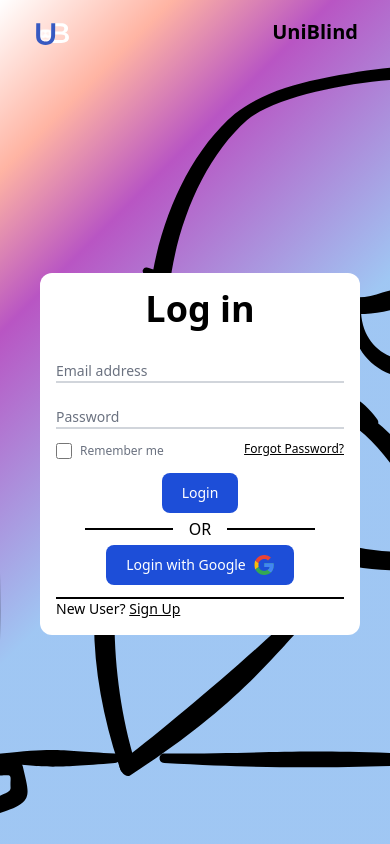
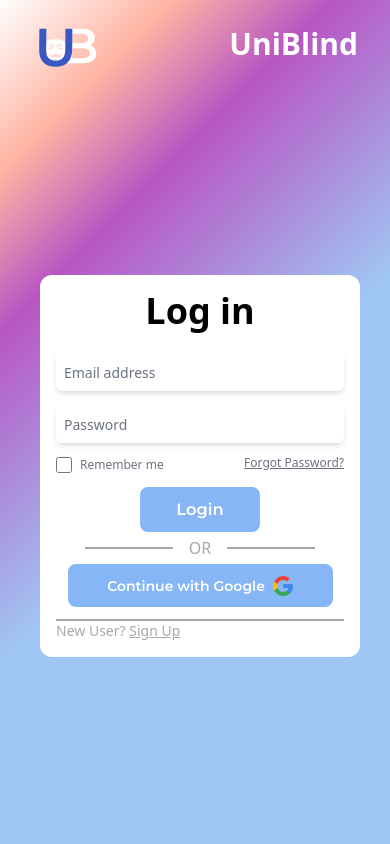
Before and after one commit to rajukumar2003/UniBlind, a React (Vite) app: page /login in a window 390 px wide. Built offline with nearby package versions, Linux system fonts and the light colour scheme; a web font is replaced by a local one.

Commit message:
login signup responsive

```diff
--- a/src/Components/LoginPanel.jsx
+++ b/src/Components/LoginPanel.jsx
@@ -2,12 +2,15 @@ import React, { useState } from "react";
 import { GoogleIcon } from "../assets/Icons";
 import { Link } from "react-router-dom";
 import { auth } from "../firebase";
-import { signInWithPopup, GoogleAuthProvider, signInWithEmailAndPassword} from "firebase/auth";
+import {
+  signInWithPopup,
+  GoogleAuthProvider,
+  signInWithEmailAndPassword,
+} from "firebase/auth";
 import { useNavigate } from "react-router-dom";
 import { useUserContext } from "../userContext";
 import { handleGoogleSignup } from "./authUtils";
 import { addUserWithRandomUsername } from "./addUserWithRandomName";
-
 
 const LoginPanel = () => {
   const navigate = useNavigate();
@@ -34,7 +37,7 @@ const LoginPanel = () => {
     signInWithEmailAndPassword(auth, email, password)
       .then((userCredential) => {
         const user = userCredential.user;
-        localStorage.setItem('userId', user.uid);
+        localStorage.setItem("userId", user.uid);
         navigate("/dashboard");
       })
       .catch((error) => {
@@ -57,13 +60,13 @@ const LoginPanel = () => {
               type="email"
               name="floating_email"
               id="floating_email"
-              className="block py-0.5 px-0 w-full text-lg text-gray-900 bg-transparent border-0 border-b-2 border-gray-300 appearance-none dark:text-black dark:border-gray-600 dark:focus:border-blue-500 focus:outline-none focus:ring-0 focus:border-blue-600 peer"
+              className="block py-1.5 px-2 w-full text-lg text-gray-900 bg-transparent shadow-md rounded-md appearance-none dark:text-black dark:border-gray-600 dark:focus:border-blue-500 focus:outline-none focus:ring-0 focus:border-blue-600 peer"
               placeholder=" "
               required
             />
             <label
               htmlFor="floating_email"
-              className="peer-focus:font-medium absolute text-sm text-gray-500 dark:text-gray-400 duration-300 transform -translate-y-6 scale-75 top-3 -z-10 origin-[0] peer-focus:start-0 rtl:peer-focus:translate-x-1/4 rtl:peer-focus:left-auto peer-focus:text-blue-600 peer-focus:dark:text-blue-500 peer-placeholder-shown:scale-100 peer-placeholder-shown:translate-y-0 peer-focus:scale-75 peer-focus:-translate-y-6"
+              className="px-2 peer-focus:font-medium absolute text-sm text-gray-500 dark:text-gray-400 duration-300 transform -translate-y-6 scale-75 top-3 -z-10 origin-[0] peer-focus:start-0 rtl:peer-focus:translate-x-1/4 rtl:peer-focus:left-auto peer-focus:text-blue-600 peer-focus:dark:text-blue-500 peer-placeholder-shown:scale-100 peer-placeholder-shown:translate-y-0 peer-focus:scale-75 peer-focus:-translate-y-6"
             >
               Email address
             </label>
@@ -76,13 +79,13 @@ const LoginPanel = () => {
               type="password"
               name="floating_password"
               id="login_password"
-              className="block py-0.5 px-0 w-full text-lg text-gray-900 bg-transparent border-0 border-b-2 border-gray-300 appearance-none dark:text-black dark:border-gray-600 dark:focus:border-blue-500 focus:outline-none focus:ring-0 focus:border-blue-600 peer"
+              className="block py-2.5 px-2 w-full text-sm text-gray-900 bg-transparent shadow-md rounded-md appearance-none dark:text-black dark:border-gray-600 dark:focus:border-blue-500 focus:outline-none focus:ring-0 focus:border-blue-600 peer"
               placeholder=" "
               required
             />
             <label
               htmlFor="floating_password"
-              className="peer-focus:font-medium absolute text-sm text-gray-500 dark:text-gray-400 duration-300 transform -translate-y-6 scale-75 top-3 -z-10 origin-[0] peer-focus:start-0 rtl:peer-focus:translate-x-1/4 peer-focus:text-blue-600 peer-focus:dark:text-blue-500 peer-placeholder-shown:scale-100 peer-placeholder-shown:translate-y-0 peer-focus:scale-75 peer-focus:-translate-y-6"
+              className="px-2 peer-focus:font-medium absolute text-sm text-gray-500 dark:text-gray-400 duration-300 transform -translate-y-6 scale-75 top-3 -z-10 origin-[0] peer-focus:start-0 rtl:peer-focus:translate-x-1/4 peer-focus:text-blue-600 peer-focus:dark:text-blue-500 peer-placeholder-shown:scale-100 peer-placeholder-shown:translate-y-0 peer-focus:scale-75 peer-focus:-translate-y-6"
             >
               Password
             </label>
@@ -104,29 +107,31 @@ const LoginPanel = () => {
                 Remember me
               </label>
             </div>
-            <Link to="/forgotpassword" className=" underline text-xs">
+            <Link
+              to="/forgotpassword"
+              className=" underline text-xs text-gray-500"
+            >
               Forgot Password?
             </Link>
           </div>
           <div className="flex flex-col items-center">
             <button
               type="submit"
-              className="text-white bg-blue-700 hover:bg-blue-800 focus:ring-4 focus:outline-none focus:ring-blue-300 font-medium rounded-lg text-sm w-fit px-5 py-2.5 text-center dark:bg-blue-600 dark:hover:bg-blue-700 dark:focus:ring-blue-800"
+              className="leading-none text-white bg-[#86B6F6] focus:ring-4 focus:outline-none focus:ring-blue-300 rounded-lg text-[16.29px] px-5 py-2.5 text-center font-montserrat font-semibold w-[120px] h-[45px]"
             >
               Login
             </button>
             <div className="flex items-center justify-center text-center text-md font-medium w-4/5  mx-auto py-1">
-              <span className="w-full border-b-2 border-black inline-block"></span>
-              <span className="mx-4">OR</span>
-              <span className="w-full border-b-2 border-black inline-block"></span>
+              <span className="w-full border-b-2 border-[#A8A8A8] inline-block"></span>
+              <span className="mx-4 text-[#A8A8A8]">OR</span>
+              <span className="w-full border-b-2 border-[#A8A8A8] inline-block"></span>
             </div>
             <button
               onClick={googleSignIn}
-              type="submit"
-              className="text-white bg-blue-700 hover:bg-blue-800 focus:ring-4 focus:outline-none focus:ring-blue-300 font-medium rounded-lg text-sm w-fit px-5 py-2.5 text-center dark:bg-blue-600 dark:hover:bg-blue-700 dark:focus:ring-blue-800"
+              className="text-white bg-[#86B6F6] focus:ring-4 focus:outline-none focus:ring-blue-300 font-semibold rounded-lg text-[14px] text-center font-montserrat leading-none w-[265px] h-[43px]"
             >
-              <div className="flex">
-                Login with Google
+              <div className="flex justify-center">
+                <span className="my-auto">Continue with Google</span>
                 <img
                   src={GoogleIcon}
                   alt="Google Icon"
@@ -139,7 +144,7 @@ const LoginPanel = () => {
           </div>
         </form>
 
-        <p className=" mt-3 border-t-2 border-black text-sm">
+        <p className=" mt-3 border-t-2 border-[#A8A8A8] text-sm text-[#A8A8A8] font-medium">
           New User?{" "}
           <Link to="/signup" className=" underline">
             Sign Up
--- a/src/Components/SignupPanel.jsx
+++ b/src/Components/SignupPanel.jsx
@@ -63,8 +63,10 @@ const SignupPanel = () => {
 
   return (
     <div id="outerpanel" className="flex bg-white rounded-xl m-10 grey-shad">
-      <div id="innerpanel" className="p-4 w-96 max-h-fit">
-        <p className=" font-bold text-[42px] text-center mb-5 font-monasans">Sign Up</p>
+      <div id="innerpanel" className="p-4 w-96 max-sm:w-80 max-h-fit">
+        <p className=" font-bold text-[42px] text-center mb-5 font-monasans">
+          Sign Up
+        </p>
         <form onSubmit={handleSubmit}>
           <div className="relative z-0 w-full mb-4 group">
             <input
--- a/src/pages/Login.jsx
+++ b/src/pages/Login.jsx
@@ -7,14 +7,17 @@ const Login = () => {
   return (
     <section className="h-screen bg-my-gradient">
       <div className="flex flex-col h-screen relative">
-        <img src={LoginBG} alt="Login Background"
-          className="h-full w-65 object-cover object-bottom-left absolute top-0 left-0 z-0" />
+        <img
+          src={LoginBG}
+          alt="Login Background"
+          className="h-full w-65 object-cover object-bottom-left absolute top-0 left-0 z-0 max-sm:hidden"
+        />
 
         <nav className="bg-transparent py-4 px-8 flex justify-between items-center">
-          <img src={Logo} alt="Logo" className="h-8" />
-          <span className="text-black font-bold text-xl">UniBlind</span>
+          <img src={Logo} alt="Logo" className="h-14" />
+          <span className="text-white font-semibold text-3xl">UniBlind</span>
         </nav>
-        <div className="flex my-auto mr-40 ml-auto z-10">
+        <div className="flex my-auto mr-40 ml-auto max-sm:ml-auto max-sm:mr-auto z-10">
           <LoginPanel />
         </div>
       </div>
--- a/src/pages/Signup.jsx
+++ b/src/pages/Signup.jsx
@@ -4,17 +4,21 @@ import { SignupBg } from "../assets/Images";
 import SignupPanel from "../Components/SignupPanel";
 
 const Signup = () => {
+  ``;
   return (
     <section className="h-screen bg-my-gradient">
       <div className="flex flex-col h-screen relative">
-        <img src={SignupBg} alt="Signup Background"
-          className="h-full w-62 object-contain object-bottom-left absolute top-0 left-0 z-0" />
+        <img
+          src={SignupBg}
+          alt="Signup Background"
+          className="h-full object-contain object-bottom-left absolute top-0 left-0 z-0 max-sm:hidden"
+        />
 
         <nav className="bg-transparent py-4 px-8 flex justify-between items-center">
-          <img src={Logo} alt="Logo" className="h-8" />
-          <span className="text-black font-bold text-xl">UniBlind</span>
+          <img src={Logo} alt="Logo" className=" h-14" />
+          <span className="text-white font-semibold text-3xl">UniBlind</span>
         </nav>
-        <div className="flex my-auto mr-40 ml-auto z-10">
+        <div className="flex my-auto mr-40 ml-auto max-sm:mr-auto max-sm:ml-auto z-10">
           <SignupPanel />
         </div>
       </div>
```
Lines whose indentation alone changed are shown as unchanged.
